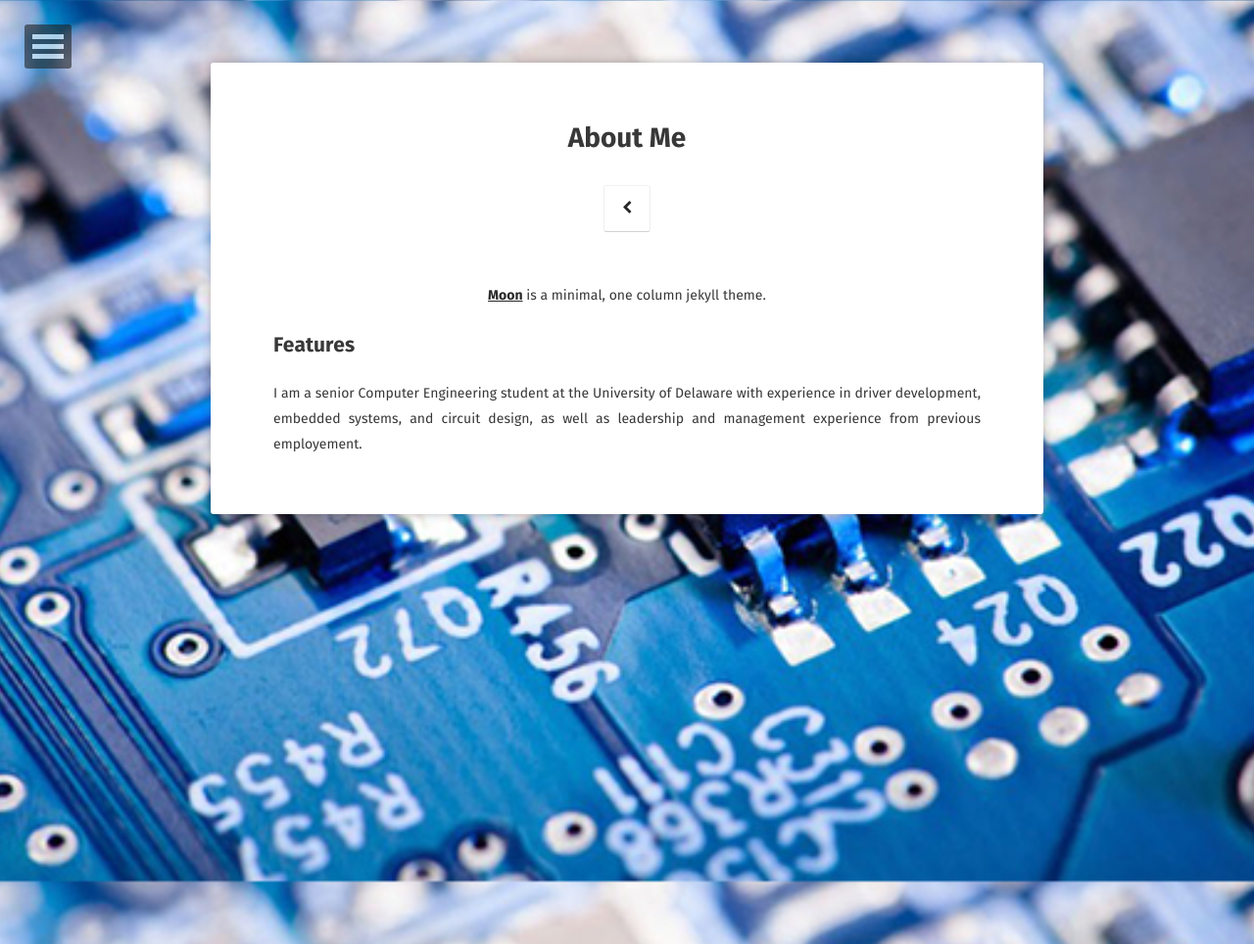
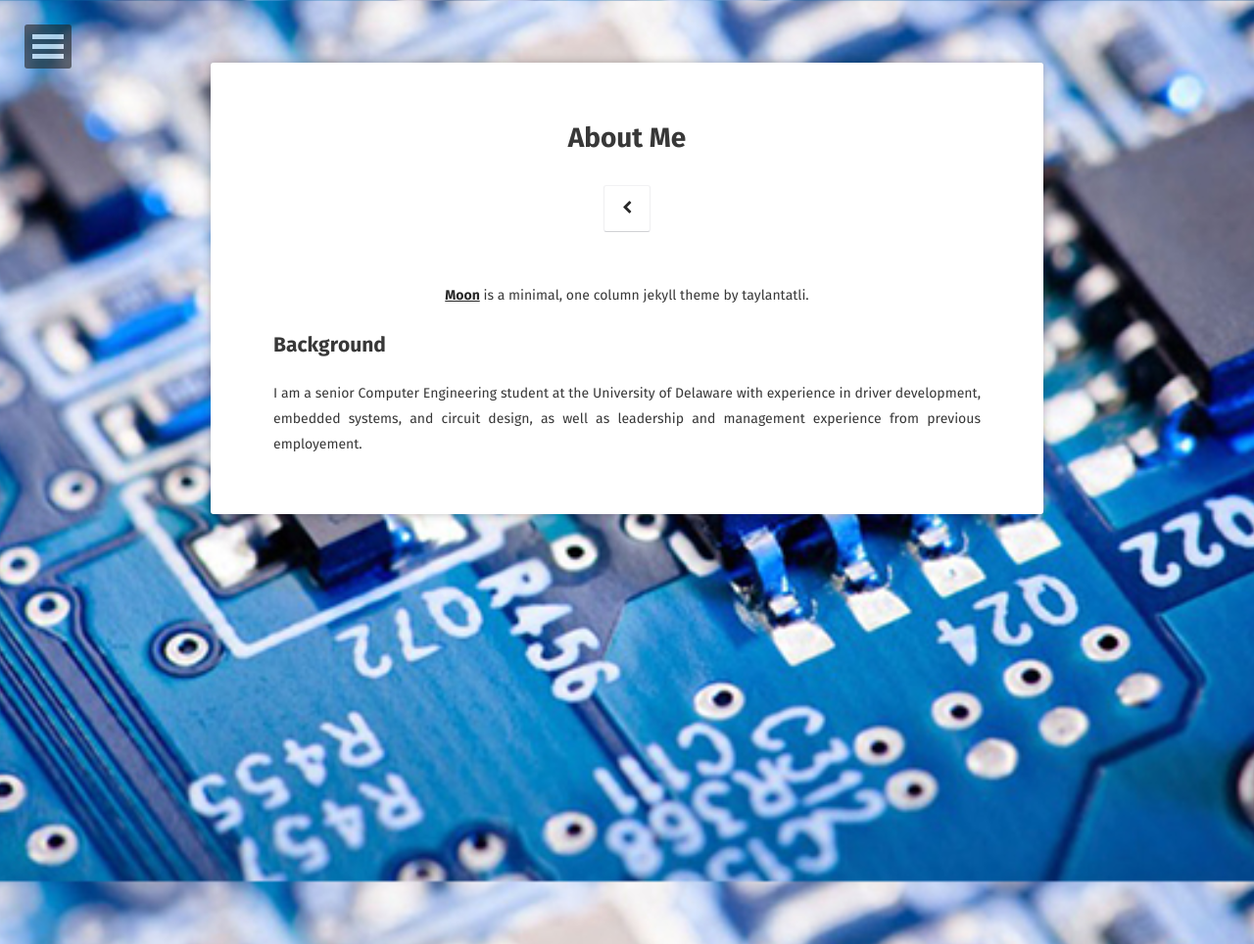
Before and after one commit to matthewmott/matthewmott.github.io, a Jekyll site: the page built from about/index.md, in a window 1280 px wide. Shown: the whole page at 98% size. Built offline with Jekyll 4.4.1, drawn with Linux system fonts in a browser that asks for light colours; some web fonts are replaced.

Commit message:
Update index.md

```diff
--- a/about/index.md
+++ b/about/index.md
@@ -6,7 +6,7 @@ date: 2017-12-09
 comments: false
 ---
 
-<center><a href="http://taylantatli.github.io/Moon"><b>Moon</b></a> is a minimal, one column jekyll theme.</center>
+<center><a href="http://taylantatli.github.io/Moon"><b>Moon</b></a> is a minimal, one column jekyll theme by taylantatli.</center>
 
-## Features
+## Background
 I am a senior Computer Engineering student at the University of Delaware with experience in driver development, embedded systems, and circuit design, as well as leadership and management experience from previous employement.
```
